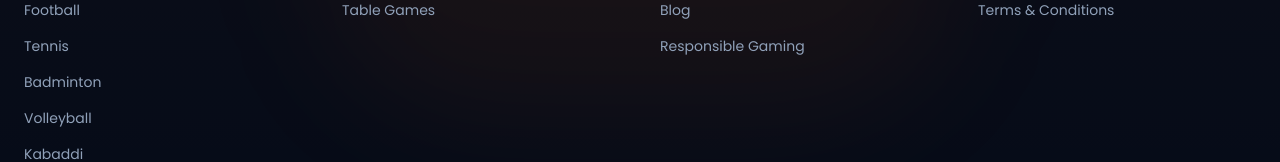
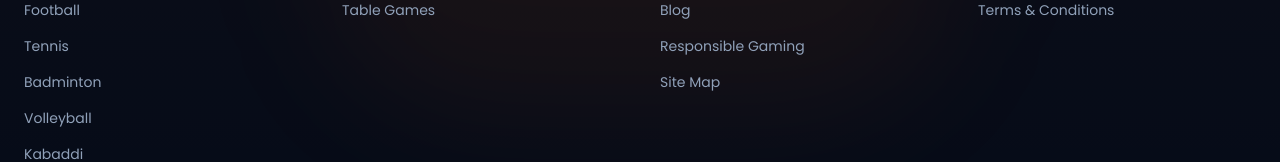
Before and after one commit to supportbetindia-cmyk/betindia_games, a Next.js app: page / in a window 1280 px wide. Shown: the part 8455-8617 px from the top of the page. Built offline with nearby package versions, Linux system fonts and the light colour scheme; no server answers; the database is empty.

Commit message:
added sitemap

```diff
--- a/components/layout/Footer.tsx
+++ b/components/layout/Footer.tsx
@@ -50,6 +50,7 @@ const COLUMNS: FooterColumn[] = [
       { label: "News", href: "/blog" },
       { label: "Blog", href: "/blog" },
       { label: "Responsible Gaming", href: "/responsible-gaming" },
+      { label: "Site Map", href: "https://www.betindia.games/sitemap.xml" },
     ],
   },
   {
```
